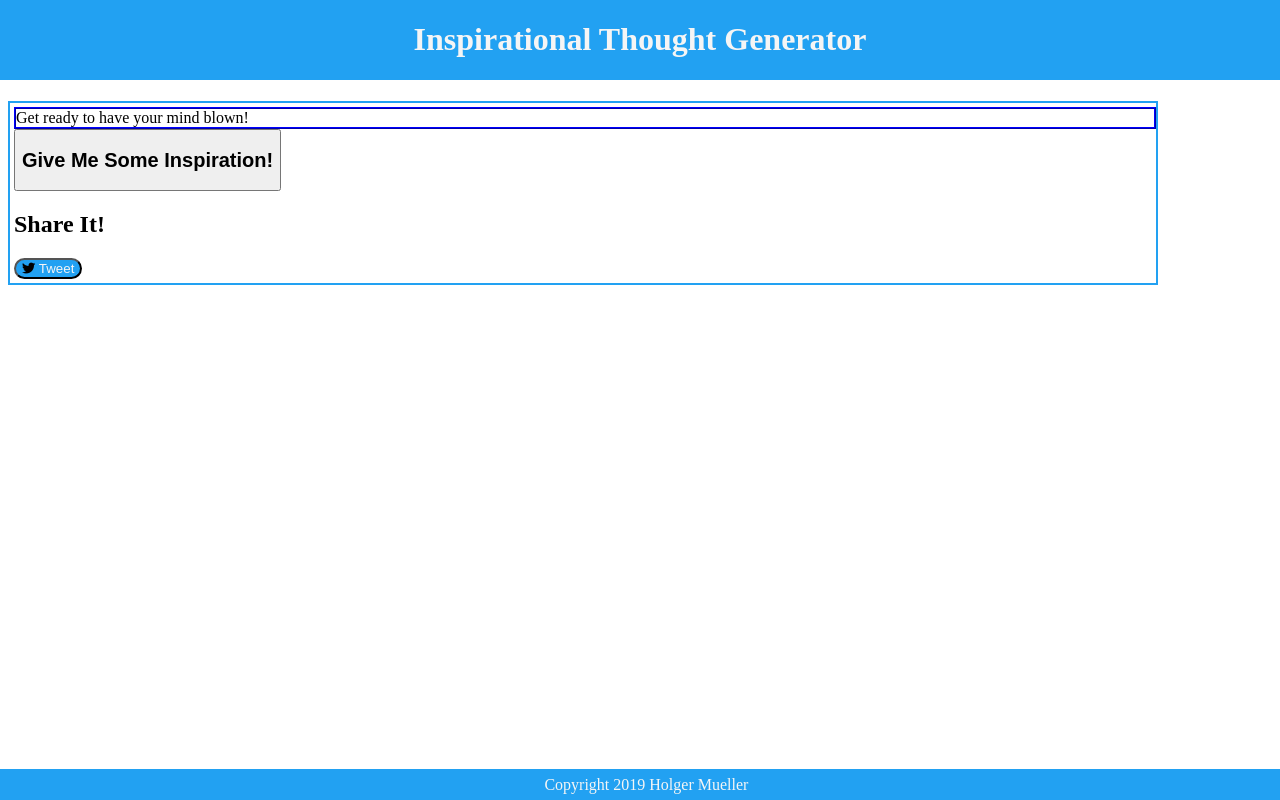
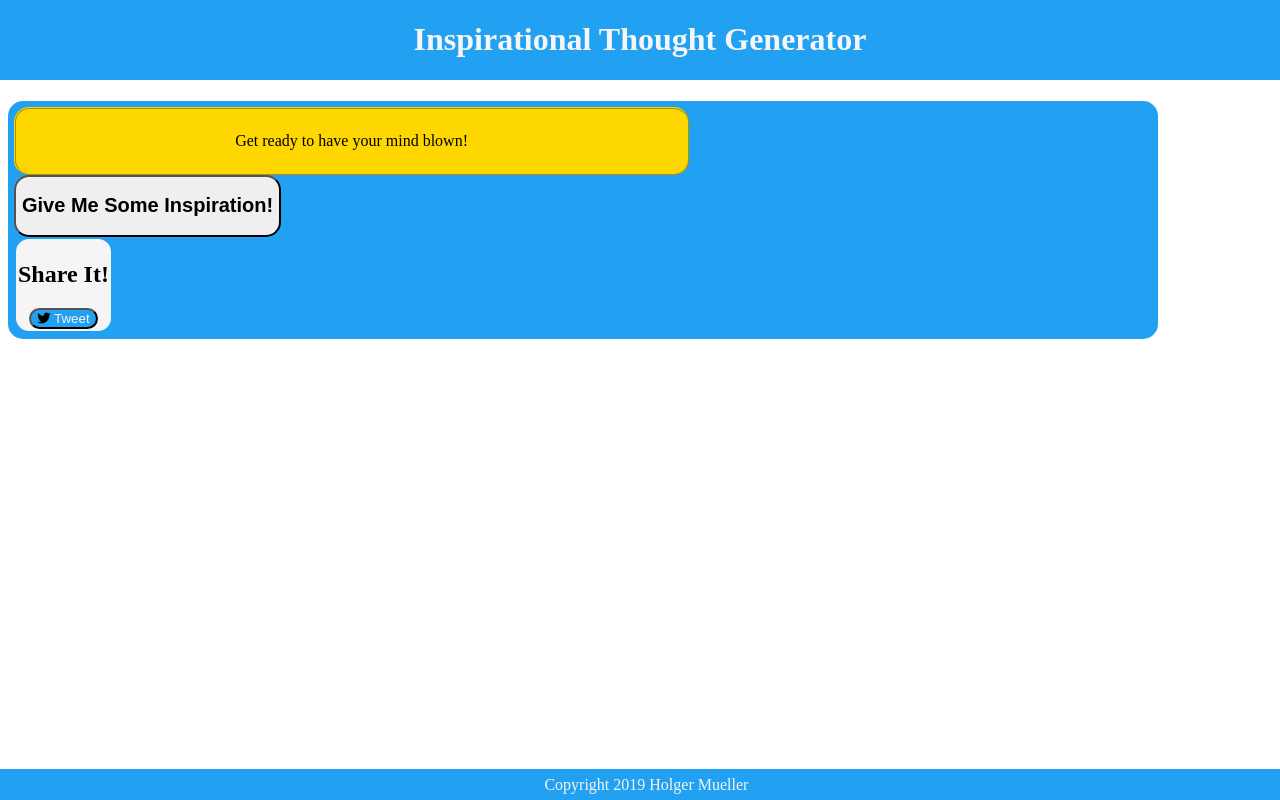
Before and after one commit to Holgermueller/ITG, a website: page public/index.html in a window 1280 px wide. Drawn offline with nearby package versions, Linux system fonts and the light colour scheme.

Commit message:
some styling

```diff
--- a/public/assets/less/style.less
+++ b/public/assets/less/style.less
@@ -1,4 +1,8 @@
 @main-color: #22A1F2;
+@secondary-color: #FFD700;
+@main-background-color: whitesmoke;
+
+@primary-border-radius: 15px;
 
 .header {
   position: fixed;
@@ -7,7 +11,7 @@
   left: 0;
   text-align: center;
   background-color: @main-color;
-  color: whitesmoke;
+  color: @main-background-color;
 }
 
 .main {
@@ -18,24 +22,46 @@
   margin-top: 7%;
   padding: 4px;
   border: 2px solid @main-color;
+  border-radius: @primary-border-radius;
+  background-color: @main-color;
   height: 15%;
-  width: 90%
+  width: 90%;
+}
+
+.page-section > #thoughtDisplay {
+  text-align: center;
 }
 
 #thoughtDisplay {
-  border: 2px ridge blue;
+  border: 2px ridge @secondary-color;
+  background-color: @secondary-color;
+  border-radius: @primary-border-radius;
+  padding: 2%;
   height: 25%;
-  width: 100%
+  width: 55%
+}
+
+#getThought {
+  border-radius: @primary-border-radius;
+}
+
+.twitter-div{
+  border: 2px solid @main-color;
+  border-radius: @primary-border-radius;
+  background-color: @main-background-color;
+  width: fit-content;
+  padding: 2px;
+  text-align: center;
 }
 
 .bootleg-twitter-button {
   background-color: @main-color;
-  border-radius: 15px;
+  border-radius: @primary-border-radius;
 }
 
 .twitter-share-button {
   text-decoration: none;
-  color: whitesmoke;
+  color: @main-background-color;
 }
 
 .footer {
--- a/public/index.html
+++ b/public/index.html
@@ -1,27 +1,27 @@
 <!DOCTYPE html>
 <html lang="en">
-
   <head>
-  <meta charset="UTF-8">
-  <meta name="viewport" content="width=device-width, initial-scale=1.0">
-  <meta http-equiv="X-UA-Compatible" content="ie=edge">
+    <meta charset="UTF-8" />
+    <meta name="viewport" content="width=device-width, initial-scale=1.0" />
+    <meta http-equiv="X-UA-Compatible" content="ie=edge" />
     <title>Inspirational Thought Generator</title>
 
-  <link rel="stylesheet" href="https://use.fontawesome.com/releases/v5.7.2/css/all.css"
-    integrity="sha384-fnmOCqbTlWIlj8LyTjo7mOUStjsKC4pOpQbqyi7RrhN7udi9RwhKkMHpvLbHG9Sr" crossorigin="anonymous">
-  <link rel="stylesheet" href="assets/css/style.min.css">
+    <link
+      rel="stylesheet"
+      href="https://use.fontawesome.com/releases/v5.7.2/css/all.css"
+      integrity="sha384-fnmOCqbTlWIlj8LyTjo7mOUStjsKC4pOpQbqyi7RrhN7udi9RwhKkMHpvLbHG9Sr"
+      crossorigin="anonymous"
+    />
+    <link rel="stylesheet" href="assets/css/style.min.css" />
   </head>
 
   <body>
-
     <header class="header">
       <h1>Inspirational Thought Generator</h1>
     </header>
 
     <main class="main">
-
       <section class="page-section">
-
         <div id="thoughtDisplay">Get ready to have your mind blown!</div>
 
         <div>
@@ -32,6 +32,7 @@
           </button>
         </div>
 
+        <div class="twitter-div">
           <div>
             <h2>
               Share It!
@@ -41,22 +42,28 @@
           <div id="twitterBtnDiv">
             <button class="bootleg-twitter-button">
               <i class="fab fa-twitter"></i>
-          <a id="shareTweet" class="twitter-share-button" href="#" data-size="large">
-            Tweet</a>
+              <a
+                id="shareTweet"
+                class="twitter-share-button"
+                href="#"
+                data-size="large"
+              >
+                Tweet</a
+              >
             </button>
           </div>
-
+        </div>
       </section>
-
     </main>
 
     <footer class="footer">Copyright 2019 Holger Mueller</footer>
 
-  <script src="https://code.jquery.com/jquery-3.3.1.slim.min.js"
-    integrity="sha256-3edrmyuQ0w65f8gfBsqowzjJe2iM6n0nKciPUp8y+7E=" crossorigin="anonymous"></script>
+    <script
+      src="https://code.jquery.com/jquery-3.3.1.slim.min.js"
+      integrity="sha256-3edrmyuQ0w65f8gfBsqowzjJe2iM6n0nKciPUp8y+7E="
+      crossorigin="anonymous"
+    ></script>
     <!-- <script type="module" src="assets/js/inspiration.js"></script> -->
     <script src="assets/js/ugly.min.js"></script>
-
   </body>
-
 </html>
```
Also changed, not shown: public/assets/css/style.css, public/assets/css/style.min.css. Lines whose indentation alone changed are shown as unchanged.
